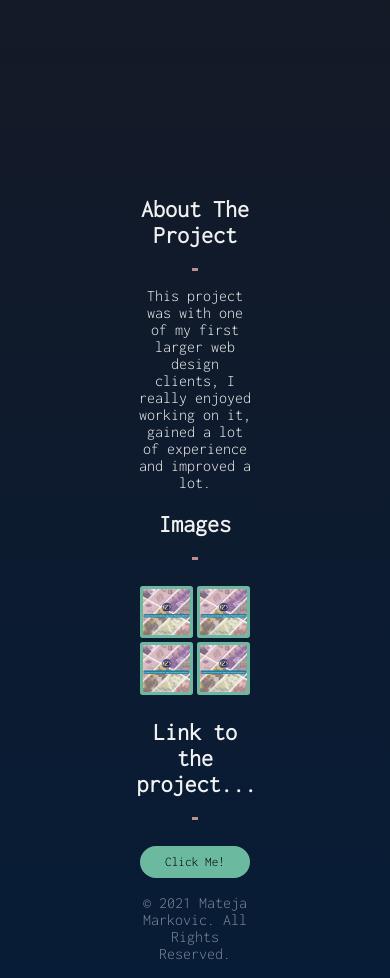
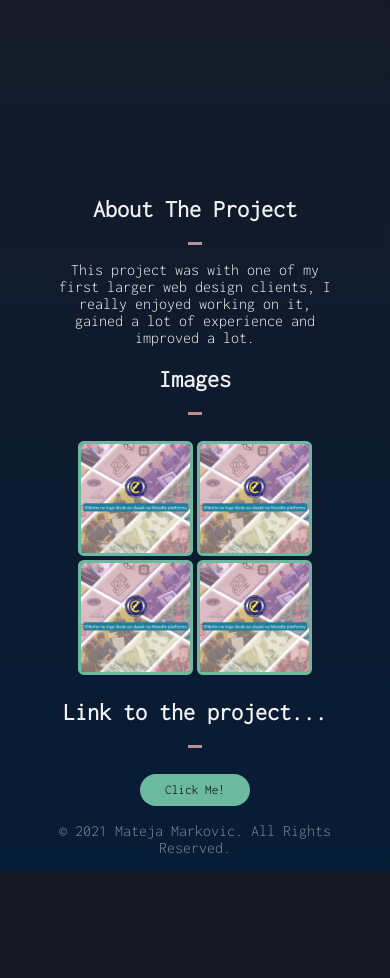
Before and after one commit to MatejaMarkovic/matejamarkovic.github.io, a PHP site: page /Projects/project1.html in a window 390 px wide. Shown: the part 280-1258 px from the top of the page. After the commit the page ends 1152 px from the top, so only its background shows below. Run offline with PHP 8.4, Linux system fonts and the light colour scheme; some libraries are stand-ins or nearby versions.

Commit message:
update:mobile_display

```diff
--- a/mystyle.css
+++ b/mystyle.css
@@ -197,6 +197,36 @@
 
 
   @media only screen and (max-width: 800px){
+
+
+
+    .projects{
+        width: 70%;
+        margin: auto;
+        text-align: center;
+    }
+    .ontheweb{
+        width: 70%;
+        margin: auto;
+        text-align: center;
+    }
+
+    .ilove{
+        width: 70%;
+        margin: auto;
+        text-align: center;
+    }
+    .work{
+        width: 70%;
+        margin: auto;
+        text-align: center;
+    }
+
+    .bio{
+        width: 70%;
+        margin: auto;
+        text-align: center;
+    }
     .contactbutton{
         opacity: 0;
     }
@@ -238,6 +268,8 @@
         transition: all 0.3s ease 0s;
       }
 
+
+
   }
 
 .copyright{
```
